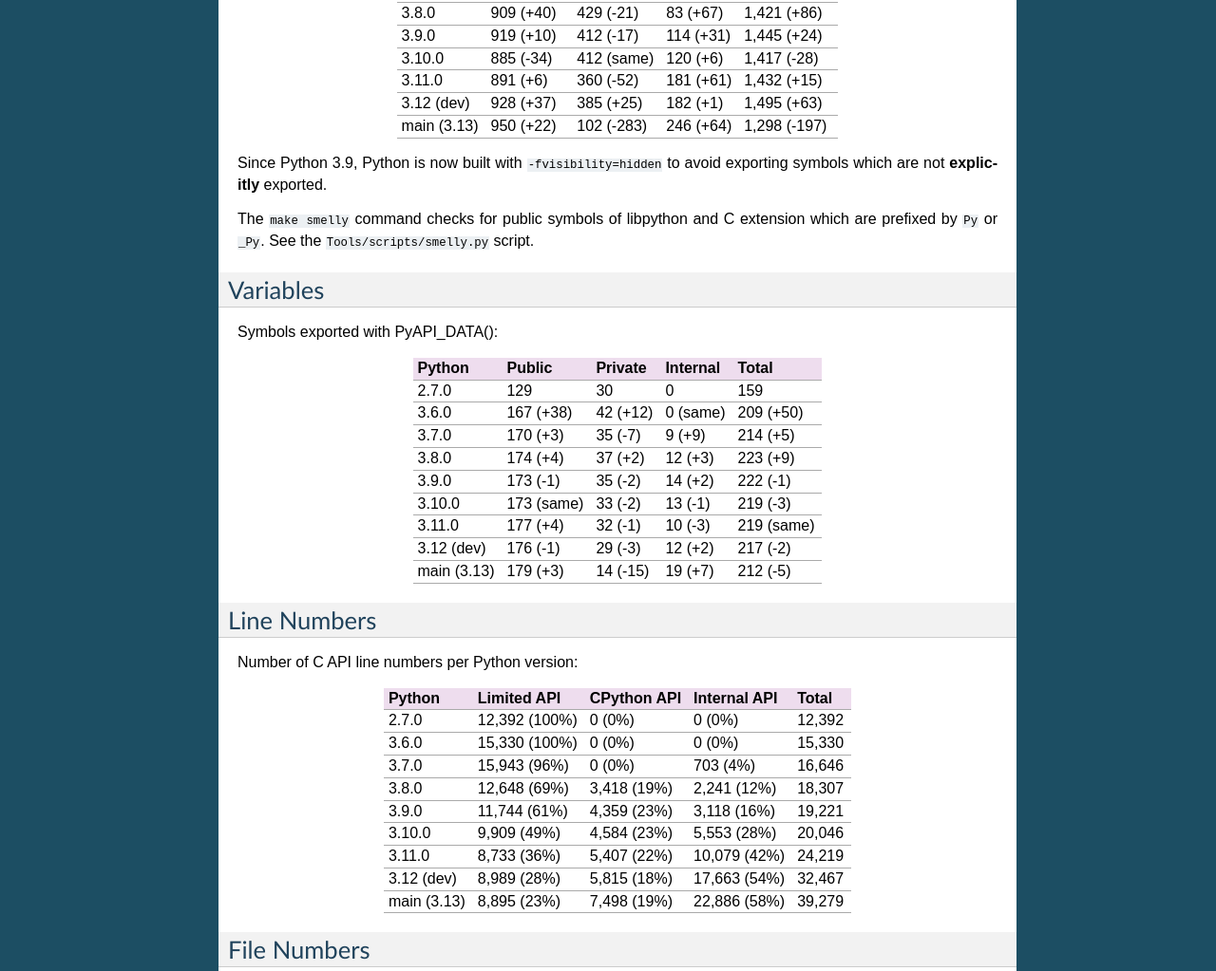
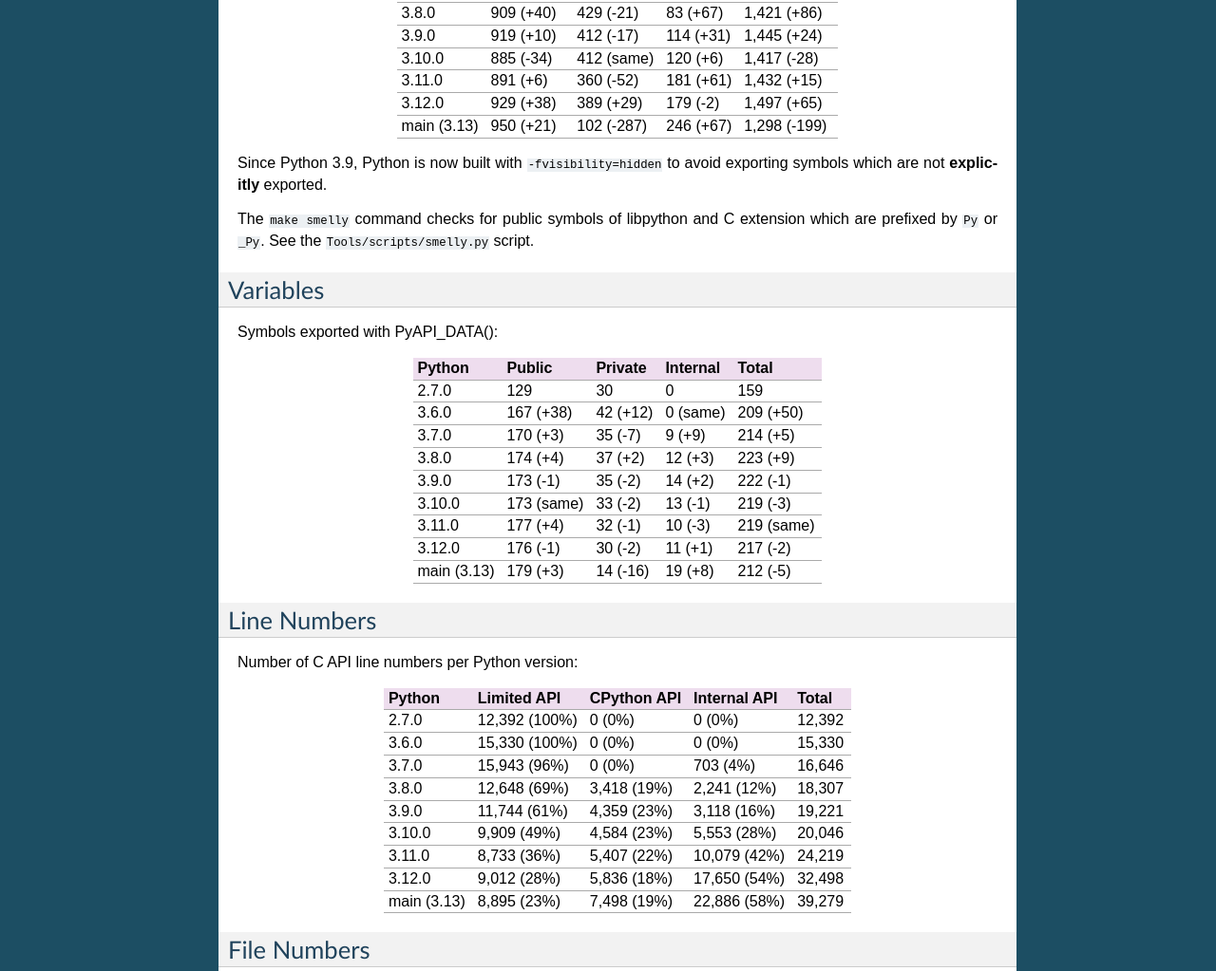
Before and after one commit to pythoncapi/pythoncapi, a Sphinx documentation site: the page built from doc/stats.rst, in a window 1280 px wide and 1400 px high. Shown: the part 278-1301 px from the top of the window at 95% size. Built offline with Sphinx 7.4.7, drawn with Linux system fonts in a browser that asks for light colours; some of the changed text lies outside the part shown.

Commit message:
stats: add PYthon 3.12.0

```diff
--- a/doc/stats.py
+++ b/doc/stats.py
@@ -18,8 +18,7 @@
     ('v3.9.0', '3.9.0'),
     ('v3.10.0', '3.10.0'),
     ('v3.11.0', '3.11.0'),
-    #('v3.12.0', '3.12'),
-    ('3.12', '3.12 (dev)'),
+    ('v3.12.0', '3.12.0'),
     ('main', 'main (3.13)'),
 ]
 RST_FILENAME = os.path.normpath(os.path.join(os.path.dirname(__file__), 'stats.rst'))
--- a/doc/stats.rst
+++ b/doc/stats.rst
@@ -17,8 +17,8 @@
 3.9.0        919 (+10)   412 (-17)   114 (+31)  1,445 (+24)
 3.10.0       885 (-34)   412 (same)  120 (+6)   1,417 (-28)
 3.11.0       891 (+6)    360 (-52)   181 (+61)  1,432 (+15)
-3.12 (dev)   928 (+37)   385 (+25)   182 (+1)   1,495 (+63)
-main (3.13)  950 (+22)   102 (-283)  246 (+64)  1,298 (-197)
+3.12.0       929 (+38)   389 (+29)   179 (-2)   1,497 (+65)
+main (3.13)  950 (+21)   102 (-287)  246 (+67)  1,298 (-199)
 ===========  ==========  ==========  =========  ============
 
 Since Python 3.9, Python is now built with ``-fvisibility=hidden`` to avoid
@@ -43,8 +43,8 @@
 3.9.0        173 (-1)    35 (-2)   14 (+2)   222 (-1)
 3.10.0       173 (same)  33 (-2)   13 (-1)   219 (-3)
 3.11.0       177 (+4)    32 (-1)   10 (-3)   219 (same)
-3.12 (dev)   176 (-1)    29 (-3)   12 (+2)   217 (-2)
-main (3.13)  179 (+3)    14 (-15)  19 (+7)   212 (-5)
+3.12.0       176 (-1)    30 (-2)   11 (+1)   217 (-2)
+main (3.13)  179 (+3)    14 (-16)  19 (+8)   212 (-5)
 ===========  ==========  ========  ========  ==========
 
 Line Numbers
@@ -62,7 +62,7 @@
 3.9.0        11,744 (61%)   4,359 (23%)  3,118 (16%)   19,221
 3.10.0       9,909 (49%)    4,584 (23%)  5,553 (28%)   20,046
 3.11.0       8,733 (36%)    5,407 (22%)  10,079 (42%)  24,219
-3.12 (dev)   8,989 (28%)    5,815 (18%)  17,663 (54%)  32,467
+3.12.0       9,012 (28%)    5,836 (18%)  17,650 (54%)  32,498
 main (3.13)  8,895 (23%)    7,498 (19%)  22,886 (58%)  39,279
 ===========  =============  ===========  ============  ======
 
@@ -81,8 +81,8 @@
 3.9.0        97 (+1)      24 (+9)      34 (+12)      155 (+22)
 3.10.0       80 (-17)     32 (+8)      49 (+15)      161 (+6)
 3.11.0       71 (-9)      47 (+15)     69 (+20)      187 (+26)
-3.12 (dev)   70 (-1)      48 (+1)      92 (+23)      210 (+23)
-main (3.13)  72 (+2)      54 (+6)      112 (+20)     238 (+28)
+3.12.0       71 (same)    49 (+2)      91 (+22)      211 (+24)
+main (3.13)  72 (+1)      54 (+5)      112 (+21)     238 (+27)
 ===========  ===========  ===========  ============  =========
 
 Public functions defined as macros and static inline functions
@@ -100,7 +100,7 @@
 3.9.0        307 (-7)    0 (same)       307 (-7)
 3.10.0       307 (same)  0 (same)       307 (same)
 3.11.0       269 (-38)   42 (+42)       311 (+4)
-3.12 (dev)   251 (-18)   64 (+22)       315 (+4)
+3.12.0       251 (-18)   64 (+22)       315 (+4)
 main (3.13)  246 (-5)    63 (-1)        309 (-6)
 ===========  ==========  =============  ==========
 
@@ -121,8 +121,8 @@
 3.9.0        43 (-14)  11 (+4)        54 (-10)
 3.10.0       44 (+1)   18 (+7)        62 (+8)
 3.11.0       53 (+9)   4 (-14)        57 (-5)
-3.12 (dev)   64 (+11)  7 (+3)         71 (+14)
-main (3.13)  58 (-6)   9 (+2)         67 (-4)
+3.12.0       62 (+9)   7 (+3)         69 (+12)
+main (3.13)  58 (-4)   9 (+2)         67 (-2)
 ===========  ========  =============  ========
 
 Only count private macros and public static inline functions (ignore names starting with "Py" or "PY").
@@ -142,8 +142,8 @@
 3.9.0        68 (-13)     46 (+12)     38 (+10)      152 (+9)
 3.10.0       41 (-27)     53 (+7)      91 (+53)      185 (+33)
 3.11.0       19 (-22)     75 (+22)     112 (+21)     206 (+21)
-3.12 (dev)   18 (-1)      84 (+9)      170 (+58)     272 (+66)
-main (3.13)  17 (-1)      87 (+3)      191 (+21)     295 (+23)
+3.12.0       18 (-1)      85 (+10)     170 (+58)     273 (+67)
+main (3.13)  17 (-1)      87 (+2)      191 (+21)     295 (+22)
 ===========  ===========  ===========  ============  =========
 
 Count also private structures like "_PyCFrame" and structures with names not starting with Py like "_frozen".
```
